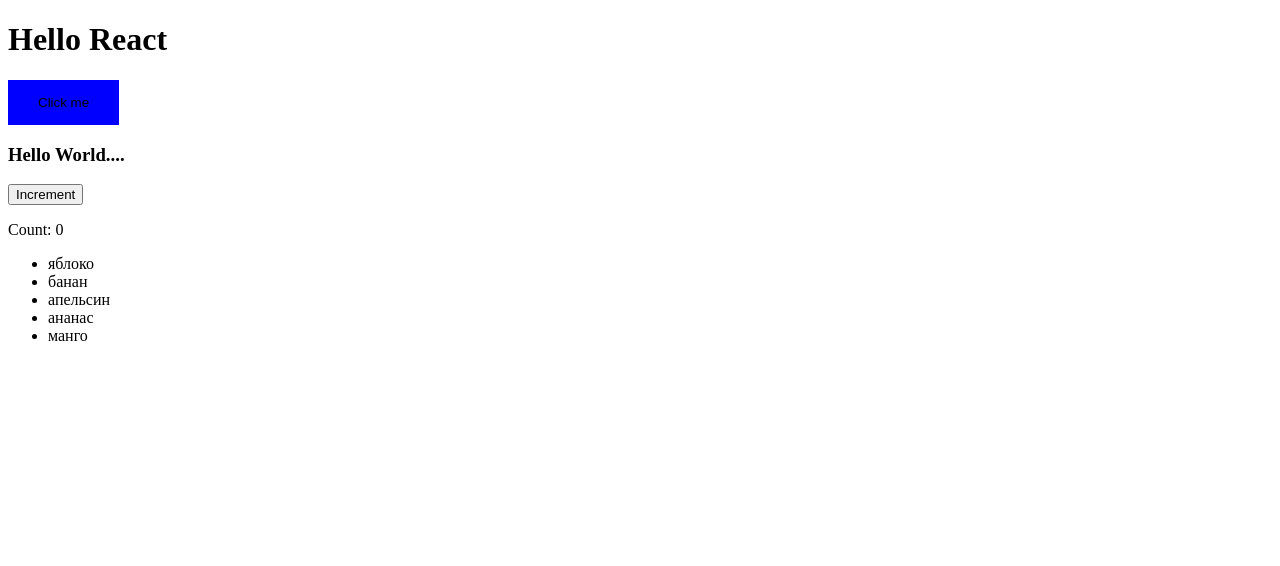
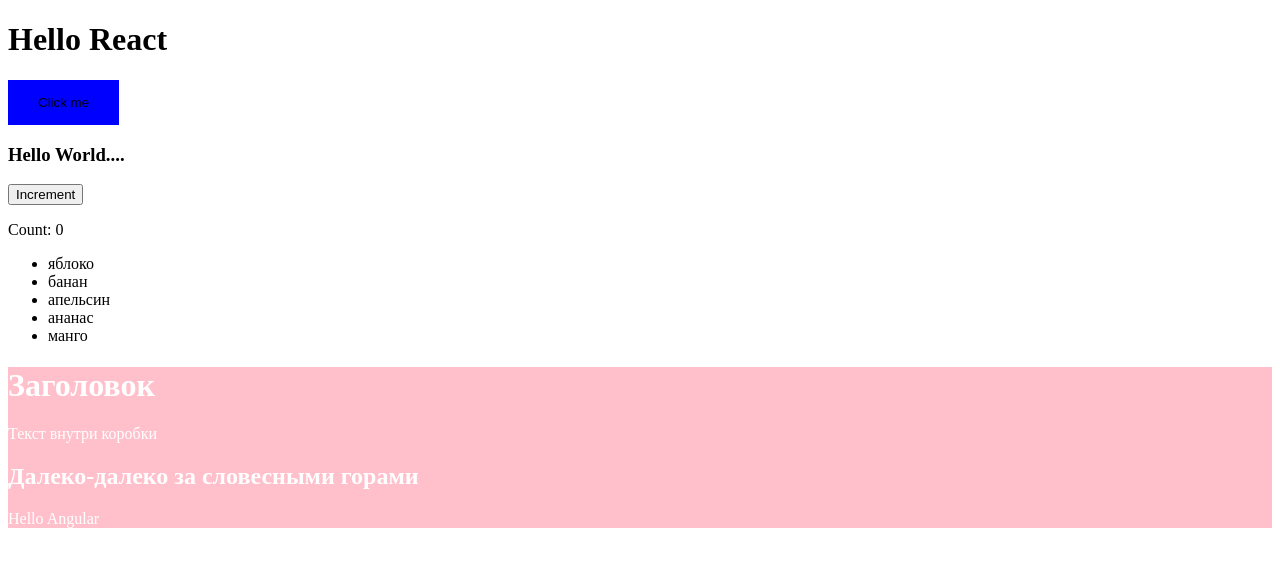
Before and after one commit to san27sin/react_self-education, a React (Vite) app: page / in a window 1280 px wide. Shown: the top 566 px of the page. Built offline with nearby package versions, Linux system fonts and the light colour scheme.

Commit message:
lesson #1.14 концепция children
#time 20m

```diff
--- a/src/App.jsx
+++ b/src/App.jsx
@@ -5,6 +5,7 @@
 import { Button } from './Button.jsx'
 import { ParentComponents } from './props/ParentComponents.jsx'
 import { List } from './List.jsx'
+import { Box } from './Box.jsx'
 
 
 // React компоненты должны начинаться с заглавной буквы, если с маленьков, то react воспринимает как html элемент
@@ -63,6 +64,11 @@
       />
       <ParentComponents {...parentProps} />
       <List items={moreFruits}></List>
+      <Box>
+        <h1>Заголовок</h1>
+        <p>Текст внутри коробки</p>
+        <MyComponent name="Angular"/>
+      </Box>
     </div>
   )
 }
--- /dev/null
+++ b/src/Box.jsx
@@ -0,0 +1,6 @@
+// если хотим использовать box в качестве обертки или контейнера, то следует передать свойство children в пропс (слово зарезервирано)
+
+export const Box = ({ children }) => {
+  const style = { 'background-color': 'pink', color: '#fff' }
+  return <div style={style}>{ children }</div>
+}
--- a/src/MyComponent.jsx
+++ b/src/MyComponent.jsx
@@ -6,13 +6,13 @@
         Далеко-далеко за словесными горами
       </h2>
       <p>Hello {props.name}</p>
-      <button onClick={props.click}>click me</button>
-      <h3>
-        {props.user.name} is {props.user.age} years old.
-      </h3>
-      <h4>
-        { props.id } - { props.rank }
-      </h4>
+      {/*<button onClick={props.click}>click me</button>*/}
+      {/*<h3>*/}
+      {/*  {props.user.name} is {props.user.age} years old.*/}
+      {/*</h3>*/}
+      {/*<h4>*/}
+      {/*  { props.id } - { props.rank }*/}
+      {/*</h4>*/}
     </div>
   )
 }
```
Also changed, not shown: 1 other file (tests, documents, lock files or other folders).
